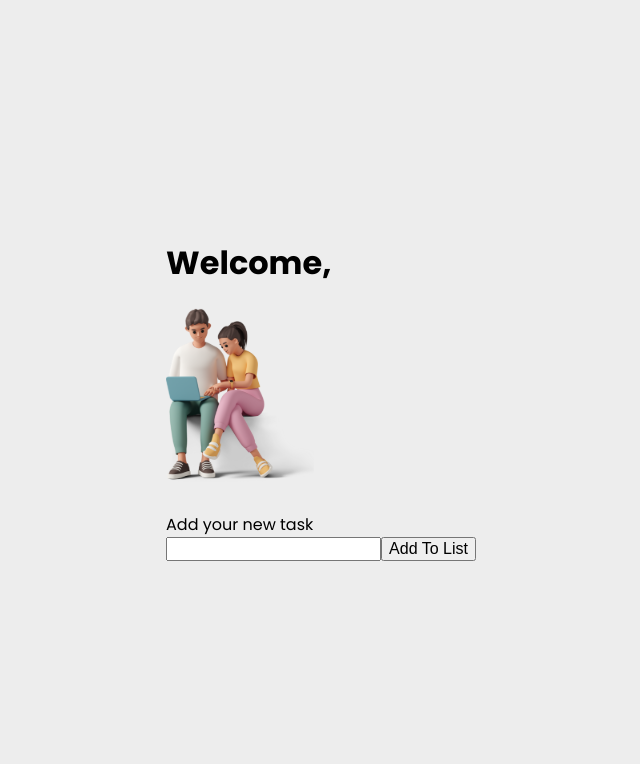
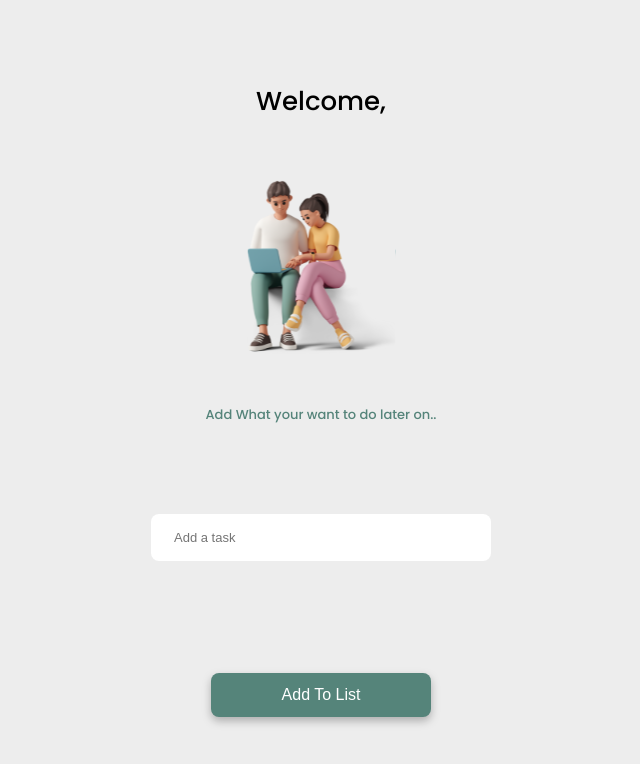
Before and after one commit to afstudiox/acelera-trybe-frontend, a React (Vite) app: page /todo/add in a window 1280 px wide. Shown: the top 764 px of the page, without its empty margins (319-959 px from the left). Built offline with nearby package versions, Linux system fonts and the light colour scheme.

Commit message:
estilização da página addtodo

```diff
--- a/src/api/data.json
+++ b/src/api/data.json
@@ -19,6 +19,56 @@
       "id": "717e",
       "value": "estudar dados",
       "checked": false
+    },
+    {
+      "id": "1aa2",
+      "value": "Ajustar currículo",
+      "checked": false
+    },
+    {
+      "id": "584f",
+      "value": "Enviar Currículo",
+      "checked": false
+    },
+    {
+      "id": "9129",
+      "value": "lol",
+      "checked": false
+    },
+    {
+      "id": "a0c7",
+      "value": "afa",
+      "checked": true
+    },
+    {
+      "id": "2b92",
+      "value": "fasfa",
+      "checked": true
+    },
+    {
+      "id": "ca2c",
+      "value": "asf",
+      "checked": true
+    },
+    {
+      "id": "6094",
+      "value": "fasf",
+      "checked": false
+    },
+    {
+      "id": "8021",
+      "value": "dsd",
+      "checked": false
+    },
+    {
+      "id": "251a",
+      "value": "sad",
+      "checked": false
+    },
+    {
+      "id": "9f06",
+      "value": "dsadaqweqewqdasdsa",
+      "checked": false
     }
   ]
 }
--- /dev/null
+++ b/src/pages/AddTodo.module.css
@@ -0,0 +1,75 @@
+.container {
+    display: flex;
+    flex-direction: column;
+    justify-content: center;
+    align-items: center;
+    height: 100vh;
+}
+
+.title {
+    font-size: 26px;
+    color: #000000;
+    font-weight: 500;
+    line-height: 36px;
+    margin-bottom: 20px;
+}
+
+.banner {
+    width: 211px;
+    height: 226px;
+    gap: 0px;
+    opacity: 0px;
+    margin: 20px 0;
+}
+
+.intro {
+    font-family: Poppins;
+    font-size: 13px;
+    font-weight: 500;
+    line-height: 19.5px;
+    text-align: center;
+    color: var(--accent-color);
+    padding-bottom: 20px;
+    margin-bottom: 69px;
+}
+
+.input {
+    width: 100%;
+    height: 47px;
+    font-size: 13px;
+    font-weight: 500;
+    line-height: 21px;
+    background: #FFFFFF;
+    color: #000000;
+    border: none;
+    border-radius: 8px;
+    margin-bottom: 112px;
+    padding-left: 23px;
+}
+
+.button {
+    width: 220px;
+    height: 44px;
+    font-size: 16px;
+    font-weight: 500;
+    line-height: 21px;
+    text-align: center;
+    background: var(--accent-color);
+    color: white;
+    border: none;
+    border-radius: 8px;
+    filter: drop-shadow(0px 4px 4px #00000044);
+}
+
+.button:hover {
+    background: #67968c;
+    cursor: pointer;
+}
+
+.form {
+    width: 340px;
+    display: flex;
+    flex-direction: column;
+    align-items: center;
+    justify-content: center;
+}
--- a/src/pages/AddTodo.tsx
+++ b/src/pages/AddTodo.tsx
@@ -1,6 +1,7 @@
 import { ChangeEvent, useContext, useState } from "react"
 import Context from "../context/Context"
 import banner from '../assets/addtodo_banner.svg'
+import style from './AddTodo.module.css';
 import { useNavigate } from "react-router-dom";
 
 function AddTodo() {
@@ -24,15 +25,15 @@ function AddTodo() {
     }
 
     return(
-        <>
-        <h1>Welcome, {user}</h1>
-        <img src={banner} alt="Banner da teka de adicionar tarefa" />
-        <p>Add your new task</p>
-        <form onSubmit={handleSubmit}>
-            <input onChange={handleChange} type="text" name="task" id="task" value={task} />
-            <button>Add To List</button>
+        <main className={style.container}>
+        <h1 className={style.title}>Welcome, {user}</h1>
+        <img className={style.banner} src={banner} />
+        <p className={style.intro}>Add What your want to do later on..</p>
+        <form className={style.form} onSubmit={handleSubmit}>
+            <input className={style.input} onChange={handleChange} type="text" name="task" id="task" value={task} placeholder="Add a task" />
+            <button className={style.button}>Add To List</button>
         </form>
-        </>
+        </main>
     )
 }
 
--- a/src/pages/TodoList.module.css
+++ b/src/pages/TodoList.module.css
@@ -114,5 +114,5 @@
     font-size: 12px;
     position: relative;
     bottom: 2px;
-    left: 0px;
+    left: 3px;
 }
```
